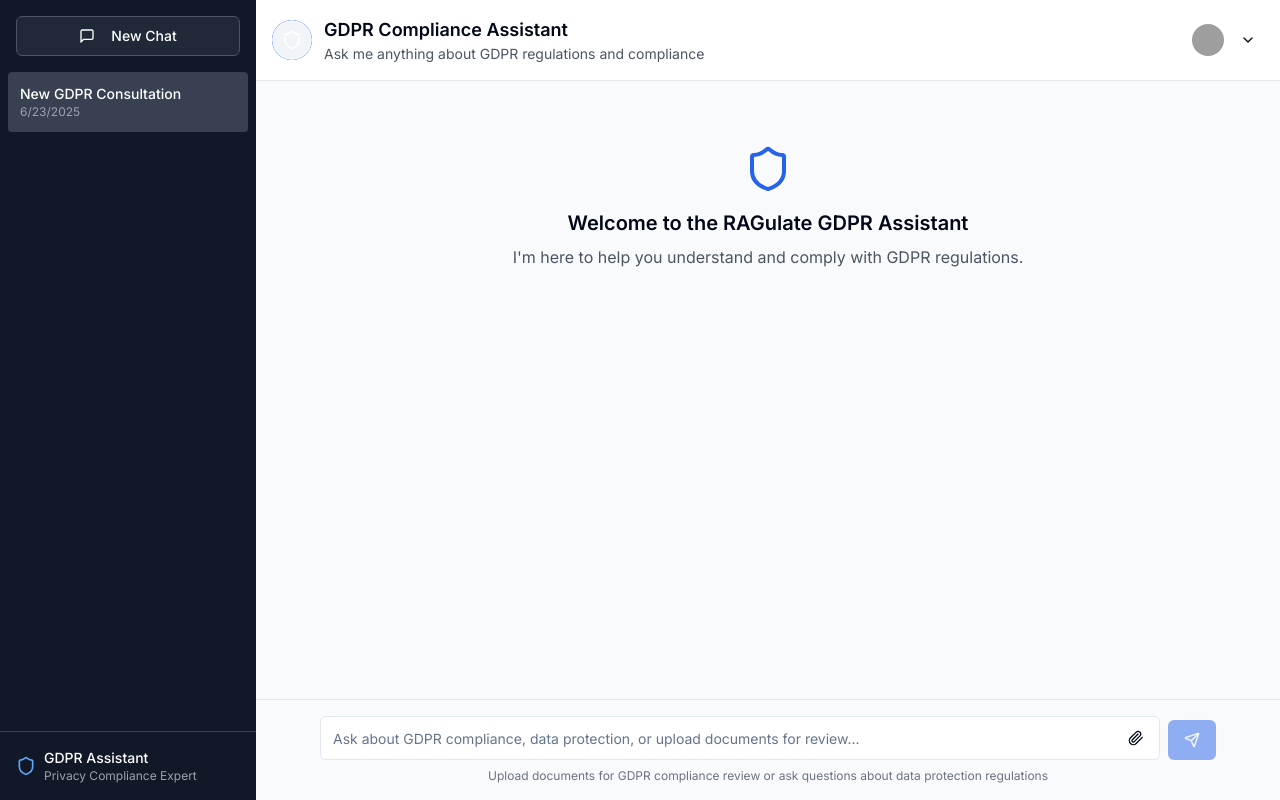
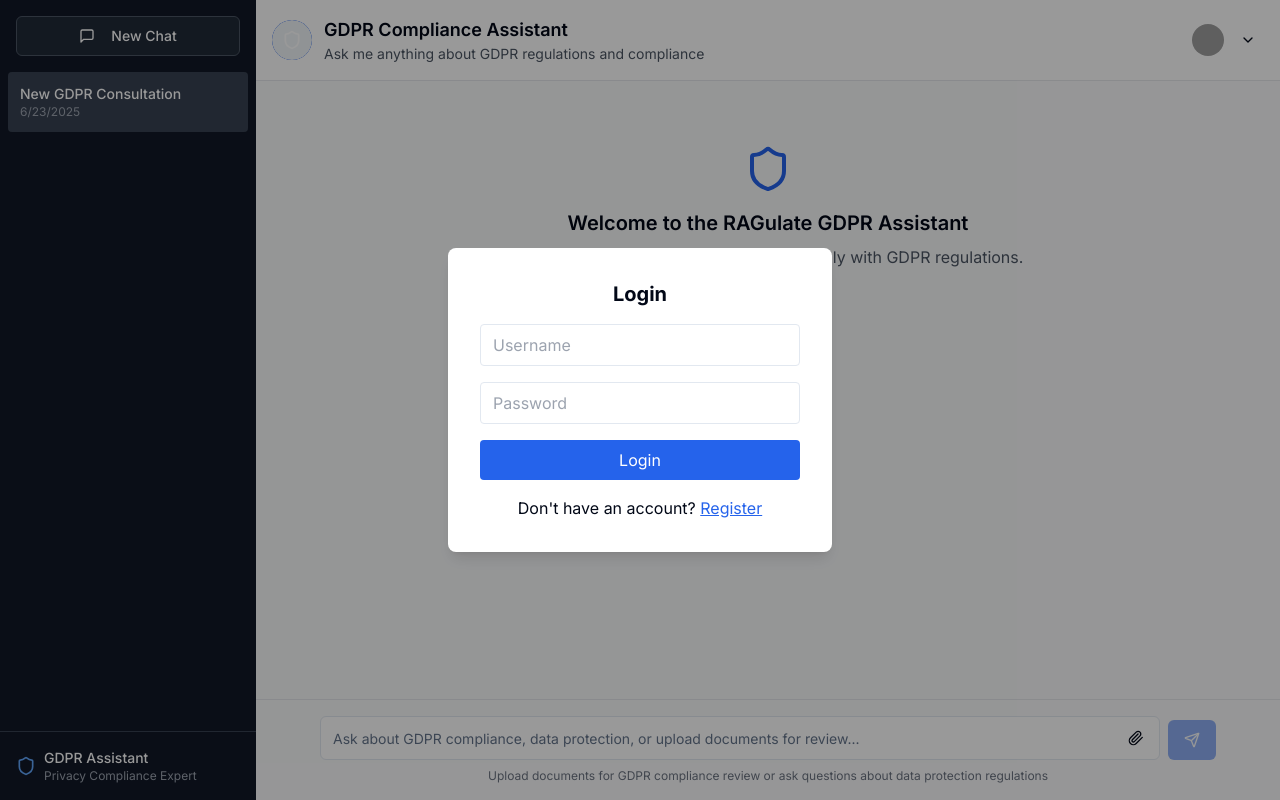
Before and after one commit to Chr1stian-Th/RAGulate-Project, a Next.js app in the folder Frontend/: page / in a window 1280 px wide. Built offline with nearby package versions, Linux system fonts and the light colour scheme; grey boxes are pictures that could not be loaded.

Commit message:
added basic user management

```diff
--- /dev/null
+++ b/Frontend/app/components/auth-modal.tsx
@@ -0,0 +1,123 @@
+import React, { useState } from "react"
+
+const BACKEND_URL = "http://134.60.71.197:8000"
+
+interface AuthModalProps {
+  onLoginSuccess: (sessions: any, username: string) => void
+}
+
+export function AuthModal({ onLoginSuccess }: AuthModalProps) {
+  const [mode, setMode] = useState<"login" | "register">("login")
+  const [username, setUsername] = useState("")
+  const [password, setPassword] = useState("")
+  const [error, setError] = useState<string | null>(null)
+  const [loading, setLoading] = useState(false)
+
+  const handleSubmit = async (e: React.FormEvent) => {
+    e.preventDefault()
+    setLoading(true)
+    setError(null)
+    try {
+      if (mode === "login") {
+        const res = await fetch(BACKEND_URL + "/api/login", {
+          method: "POST",
+          headers: { "Content-Type": "application/json" },
+          body: JSON.stringify({ username, password }),
+        })
+        const data = await res.json()
+        if (res.ok) {
+          onLoginSuccess(data.sessions, username)
+        } else {
+          setError(data.error || "Login failed")
+        }
+      } else {
+        const res = await fetch(BACKEND_URL + "/api/register", {
+          method: "POST",
+          headers: { "Content-Type": "application/json" },
+          body: JSON.stringify({ username, password }),
+        })
+        const data = await res.json()
+        if (res.ok) {
+          // Automatically log in after registration
+          const loginRes = await fetch(BACKEND_URL + "/api/login", {
+            method: "POST",
+            headers: { "Content-Type": "application/json" },
+            body: JSON.stringify({ username, password }),
+          })
+          const loginData = await loginRes.json()
+          if (loginRes.ok) {
+            onLoginSuccess(loginData.sessions, username)
+          } else {
+            setMode("login")
+            setError("Registration successful, but login failed. Please try logging in.")
+          }
+        } else {
+          setError(data.error || "Registration failed")
+        }
+      }
+    } catch (err) {
+      setError("Network error")
+    } finally {
+      setLoading(false)
+    }
+  }
+
+  return (
+    <div className="fixed inset-0 z-50 flex items-center justify-center bg-black bg-opacity-40">
+      <div className="bg-white rounded-lg shadow-lg p-8 w-full max-w-sm relative">
+        <h2 className="text-xl font-bold mb-4 text-center">{mode === "login" ? "Login" : "Register"}</h2>
+        <form onSubmit={handleSubmit} className="space-y-4">
+          <input
+            type="text"
+            placeholder="Username"
+            value={username}
+            onChange={e => setUsername(e.target.value)}
+            className="w-full px-3 py-2 border rounded text-black"
+            required
+          />
+          <input
+            type="password"
+            placeholder="Password"
+            value={password}
+            onChange={e => setPassword(e.target.value)}
+            className="w-full px-3 py-2 border rounded text-black"
+            required
+          />
+          <button
+            type="submit"
+            className="w-full bg-blue-600 text-white py-2 rounded hover:bg-blue-700 disabled:opacity-50"
+            disabled={loading}
+          >
+            {loading ? "Processing..." : mode === "login" ? "Login" : "Register"}
+          </button>
+        </form>
+        {error && <div className="text-red-600 text-sm mt-2 text-center">{error}</div>}
+        <div className="mt-4 text-center">
+          {mode === "login" ? (
+            <span>
+              Don't have an account?{' '}
+              <button
+                className="text-blue-600 underline"
+                onClick={() => { setMode("register"); setError(null); }}
+                type="button"
+              >
+                Register
+              </button>
+            </span>
+          ) : (
+            <span>
+              Already have an account?{' '}
+              <button
+                className="text-blue-600 underline"
+                onClick={() => { setMode("login"); setError(null); }}
+                type="button"
+              >
+                Login
+              </button>
+            </span>
+          )}
+        </div>
+      </div>
+    </div>
+  )
+}
--- a/Frontend/app/components/profile-modal.tsx
+++ b/Frontend/app/components/profile-modal.tsx
@@ -1,8 +1,8 @@
 "use client"
 
 import type React from "react"
-
 import { useState, useRef, useEffect } from "react"
+import { useUsername } from "../username-context"
 import { Button } from "@/components/ui/button"
 import { Input } from "@/components/ui/input"
 import { Label } from "@/components/ui/label"
@@ -17,45 +17,32 @@ interface ProfileModalProps {
 
 interface UserProfile {
   name: string
-  email: string
   avatar: string
-  bio: string
-  company: string
-  role: string
-  phone: string
 }
 
 export function ProfileModal({ onClose }: ProfileModalProps) {
+  const { username, setUsername } = useUsername()
   const [profile, setProfile] = useState<UserProfile>({
-    name: "John Doe",
-    email: "john.doe@company.com",
+    name: username,
     avatar: "",
-    bio: "GDPR Compliance Officer with 5+ years of experience in data protection and privacy law.",
-    company: "Privacy Solutions Inc.",
-    role: "Data Protection Officer",
-    phone: "+1 (555) 123-4567",
   })
   const [isEditing, setIsEditing] = useState(false)
   const [isSaving, setIsSaving] = useState(false)
   const fileInputRef = useRef<HTMLInputElement>(null)
 
   useEffect(() => {
+    setProfile((prev) => ({ ...prev, name: username }))
     // Load profile from localStorage
     const savedProfile = localStorage.getItem("userProfile")
     if (savedProfile) {
-      setProfile(JSON.parse(savedProfile))
+      setProfile((prev) => ({ ...prev, ...JSON.parse(savedProfile) }))
     }
-  }, [])
+  }, [username])
 
   const handleSave = async () => {
     setIsSaving(true)
-
-    // API call
-    await new Promise((resolve) => setTimeout(resolve, 1000))
-
-    // Save to localStorage
+    setUsername(profile.name)
     localStorage.setItem("userProfile", JSON.stringify(profile))
-
     setIsSaving(false)
     setIsEditing(false)
   }
@@ -117,70 +104,15 @@ export function ProfileModal({ onClose }: ProfileModalProps) {
             <input ref={fileInputRef} type="file" accept="image/*" className="hidden" onChange={handleImageUpload} />
           </div>
 
-          {/* Profile Form */}
-          <div className="grid grid-cols-1 md:grid-cols-2 gap-4">
+          {/* Profile Form: Only Name */}
           <div className="space-y-2">
-              <Label htmlFor="name">Full Name</Label>
+            <Label htmlFor="name">Username</Label>
             <Input
               id="name"
               value={profile.name}
               onChange={(e) => setProfile((prev) => ({ ...prev, name: e.target.value }))}
               disabled={!isEditing}
             />
-            </div>
-
-            <div className="space-y-2">
-              <Label htmlFor="email">Email</Label>
-              <Input
-                id="email"
-                type="email"
-                value={profile.email}
-                onChange={(e) => setProfile((prev) => ({ ...prev, email: e.target.value }))}
-                disabled={!isEditing}
-              />
-            </div>
-
-            <div className="space-y-2">
-              <Label htmlFor="company">Company</Label>
-              <Input
-                id="company"
-                value={profile.company}
-                onChange={(e) => setProfile((prev) => ({ ...prev, company: e.target.value }))}
-                disabled={!isEditing}
-              />
-            </div>
-
-            <div className="space-y-2">
-              <Label htmlFor="role">Role</Label>
-              <Input
-                id="role"
-                value={profile.role}
-                onChange={(e) => setProfile((prev) => ({ ...prev, role: e.target.value }))}
-                disabled={!isEditing}
-              />
-            </div>
-
-            <div className="space-y-2 md:col-span-2">
-              <Label htmlFor="phone">Phone</Label>
-              <Input
-                id="phone"
-                value={profile.phone}
-                onChange={(e) => setProfile((prev) => ({ ...prev, phone: e.target.value }))}
-                disabled={!isEditing}
-              />
-            </div>
-
-            <div className="space-y-2 md:col-span-2">
-              <Label htmlFor="bio">Bio</Label>
-              <Textarea
-                id="bio"
-                value={profile.bio}
-                onChange={(e) => setProfile((prev) => ({ ...prev, bio: e.target.value }))}
-                disabled={!isEditing}
-                rows={3}
-                placeholder="Tell us about yourself..."
-              />
-            </div>
           </div>
 
           {/* Action Buttons */}
--- a/Frontend/app/page.tsx
+++ b/Frontend/app/page.tsx
@@ -15,6 +15,7 @@ import { ProfileDropdown } from "./components/profile-dropdown"
 import { ProfileModal } from "./components/profile-modal"
 import { SettingsModal } from "./components/settings-modal"
 import { ThemeProvider } from "./components/theme-provider"
+import { AuthModal } from "./components/auth-modal"
 
 // Backend URL for the chat API
 const BACKEND_URL = "http://134.60.71.197:8000";
@@ -50,6 +51,11 @@ export default function GDPRChatbot() {
   const [showSettingsModal, setShowSettingsModal] = useState(false)
   const [editingSessionId, setEditingSessionId] = useState<string | null>(null)
   const [editedTitle, setEditedTitle] = useState<string>("")
+  const [showAuthModal, setShowAuthModal] = useState(true)
+
+  // Store sessions after login
+  const [userSessions, setUserSessions] = useState<any[]>([])
+  // Username state will be managed by context
 
   const scrollToBottom = () => {
     messagesEndRef.current?.scrollIntoView({ behavior: "smooth" })
@@ -183,8 +189,18 @@ const hasCreatedChat = useRef(false);
     }
   }, [chatSessions, currentSessionId]);
 
+  // Handler for successful login
+  // Handler for successful login
+  const handleLoginSuccess = (sessions: any) => {
+    setUserSessions(sessions)
+    setShowAuthModal(false)
+    // Optionally, load sessions into chatSessions here
+    // setChatSessions(sessions)
+  }
+
   return (
     <ThemeProvider>
+      {showAuthModal && <AuthModal onLoginSuccess={handleLoginSuccess} />}
       <div className="flex h-screen bg-gray-50 dark:bg-gray-900">
         {/* Sidebar */}
         <div className="w-64 bg-gray-900 text-white flex flex-col">
--- /dev/null
+++ b/Frontend/app/username-context.tsx
@@ -0,0 +1,23 @@
+import React, { createContext, useContext, useState, ReactNode } from "react"
+
+interface UsernameContextType {
+  username: string
+  setUsername: (name: string) => void
+}
+
+const UsernameContext = createContext<UsernameContextType | undefined>(undefined)
+
+export function UsernameProvider({ children }: { children: ReactNode }) {
+  const [username, setUsername] = useState<string>("John Doe")
+  return (
+    <UsernameContext.Provider value={{ username, setUsername }}>
+      {children}
+    </UsernameContext.Provider>
+  )
+}
+
+export function useUsername() {
+  const context = useContext(UsernameContext)
+  if (!context) throw new Error("useUsername must be used within UsernameProvider")
+  return context
+}
```
Also changed, not shown: Frontend/app/components/profileinformation.tsx (added), 1 other file (tests, documents, lock files or other folders). Lines whose indentation alone changed are shown as unchanged.
